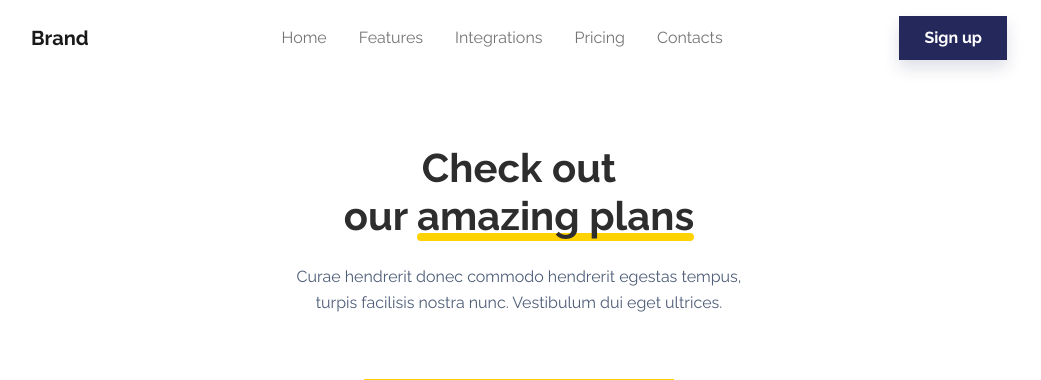
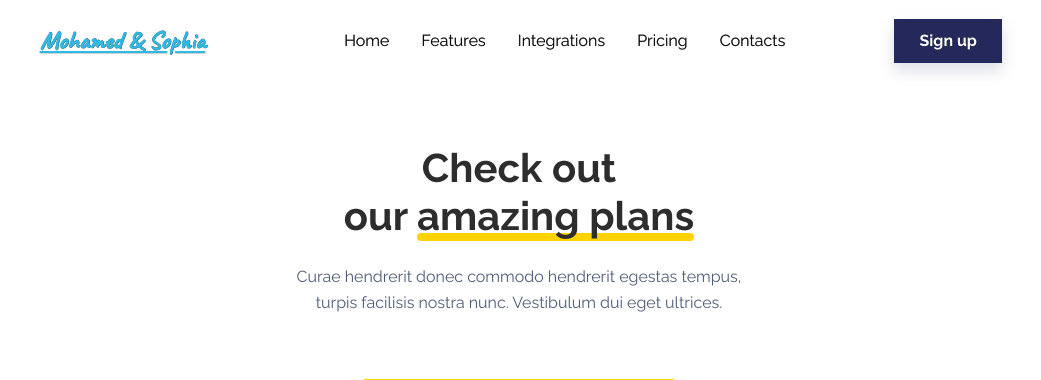
Before and after one commit to mightySIZE/react-flask-webapp, a Flask app: page /pricing in a window 1280 px wide. Shown: the top 380 px of the page, without its empty margins (121-1162 px from the left). Run offline with Flask 3, Linux system fonts and the light colour scheme; some libraries are stand-ins or nearby versions.

Commit message:
Checkpoint #1
5 templates that inherit from base.html template. No additional functionalities are present

```diff
--- a/WebApp.py
+++ b/WebApp.py
@@ -6,10 +6,6 @@ from flask import render_template
 app = Flask(__name__)
 
 @app.route('/')
-def index():
-    return render_template('base.html')
-
-@app.route('/home')
 def home():
     return render_template('home.html')
 
--- /dev/null
+++ b/static/js/bs-init.js
@@ -0,0 +1,19 @@
+
+if (window.innerWidth < 768) {
+	[].slice.call(document.querySelectorAll('[data-bss-disabled-mobile]')).forEach(function (elem) {
+		elem.classList.remove('animated');
+		elem.removeAttribute('data-bss-hover-animate');
+		elem.removeAttribute('data-aos');
+		elem.removeAttribute('data-bss-parallax-bg');
+		elem.removeAttribute('data-bss-scroll-zoom');
+	});
+}
+
+document.addEventListener('DOMContentLoaded', function() {
+
+	var hoverAnimationTriggerList = [].slice.call(document.querySelectorAll('[data-bss-hover-animate]'));
+	var hoverAnimationList = hoverAnimationTriggerList.forEach(function (hoverAnimationEl) {
+		hoverAnimationEl.addEventListener('mouseenter', function(e){ e.target.classList.add('animated', e.target.dataset.bssHoverAnimate) });
+		hoverAnimationEl.addEventListener('mouseleave', function(e){ e.target.classList.remove('animated', e.target.dataset.bssHoverAnimate) });
+	});
+}, false);
--- a/templates/base.html
+++ b/templates/base.html
@@ -6,18 +6,22 @@
     <meta charset="utf-8">
     <meta name="viewport" content="width=device-width, initial-scale=1.0, shrink-to-fit=no">
     <title>MoSite</title>
-    <link href="{{ url_for('static', filename='css/style.css') }}" rel="stylesheet">
+    <link href="{{ url_for('static', filename='css/bootstrap.min.css') }}" rel="stylesheet">
     <link rel="stylesheet" href="https://fonts.googleapis.com/css?family=Raleway:300italic,400italic,600italic,700italic,800italic,400,300,600,700,800&amp;display=swap">
-    <script src="{{ url_for('static', filename='js/startup-modern.js') }}"></script>
+    <link rel="preconnect" href="https://fonts.googleapis.com">
+    <link rel="preconnect" href="https://fonts.gstatic.com" crossorigin>
+    <link href="https://fonts.googleapis.com/css2?family=Caveat:wght@400;500&display=swap" rel="stylesheet">
     {% endblock %}
 </head>
 
 <body>
-    <nav class="navbar navbar-light navbar-expand-md fixed-top navbar-shrink py-3" id="mainNav">
-        {% block nav %}
+    <nav class="navbar navbar-light navbar-expand-md fixed-top navbar-shrink py-3" id="mainNav" style="height: 80px;text-shadow: 0.2px 0.2px var(--bs-navbar-active-color);display: inline;overflow: visible;transform: translate(-5px);">
+        {% block navbar %}
         <div class="container">
-            <a class="navbar-brand d-flex align-items-center" href="/"
-                ><span>Brand</span>
+            <a class="navbar-brand d-flex align-items-center" href="/">
+                <span style="width: 192.75px;color: rgb(47,185,228);font-size: 25px;font-family: caveat;text-decoration: underline;text-align: center;">
+                    Mohamed &amp; Sophia
+                </span>
             </a>
             <button data-bs-toggle="collapse" class="navbar-toggler" data-bs-target="#navcol-1">
                 <span class="visually-hidden">Toggle navigation</span>
@@ -90,6 +94,8 @@
         </div>
         {% endblock %}
     </footer>
+    <script src="{{ url_for('static', filename='js/collapse.js') }}"></script>
+    <script src="{{ url_for('static', filename='js/bs-init.js') }}"></script>
 
 </body>
 
--- a/templates/contacts.html
+++ b/templates/contacts.html
@@ -64,7 +64,4 @@
             </div>
         </div>
     </section>
-
-    <script src="static/bootstrap/js/bootstrap.min.js"></script>
-    <script src="static/js/startup-modern.js"></script>
 {% endblock %}
--- a/templates/features.html
+++ b/templates/features.html
@@ -187,7 +187,5 @@
             </div>
         </div>
     </section>
-    <script src="static/bootstrap/js/bootstrap.min.js"></script>
-    <script src="static/js/startup-modern.js"></script>
 
 {% endblock %}
--- a/templates/integrations.html
+++ b/templates/integrations.html
@@ -113,7 +113,5 @@
             </div>
         </div>
     </section>
-    <script src="static/bootstrap/js/bootstrap.min.js"></script>
-    <script src="static/js/startup-modern.js"></script>
 
 {% endblock %}
--- a/templates/pricing.html
+++ b/templates/pricing.html
@@ -100,7 +100,5 @@
             </div>
         </div>
     </section>
-    <script src="assets/bootstrap/js/bootstrap.min.js"></script>
-    <script src="assets/js/startup-modern.js"></script>
 
 {% endblock %}
```
Also changed, not shown: static/css/bootstrap.min.css (renamed from static/css/style.css), static/js/collapse.js (renamed from static/js/startup-modern.js), 3 other files.
